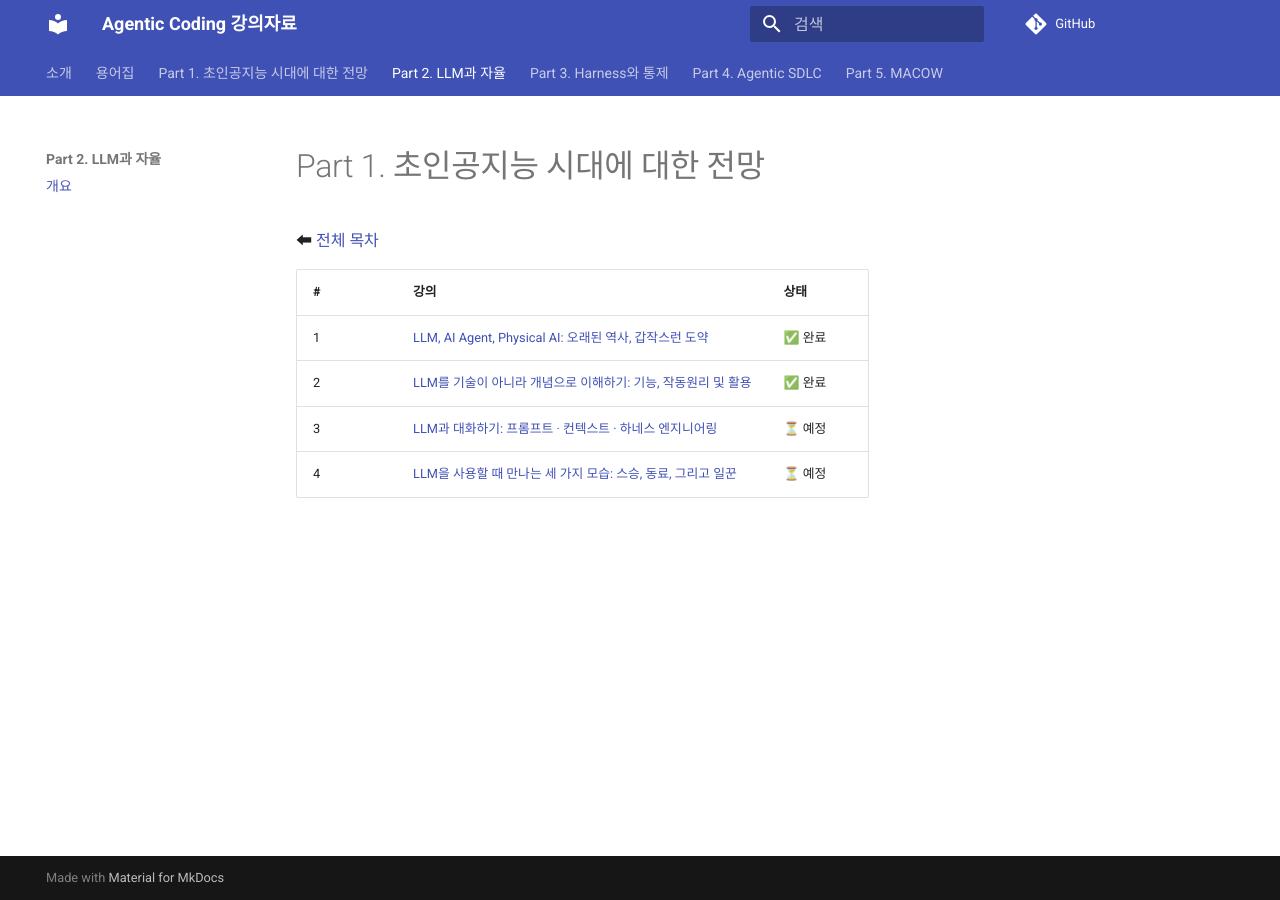
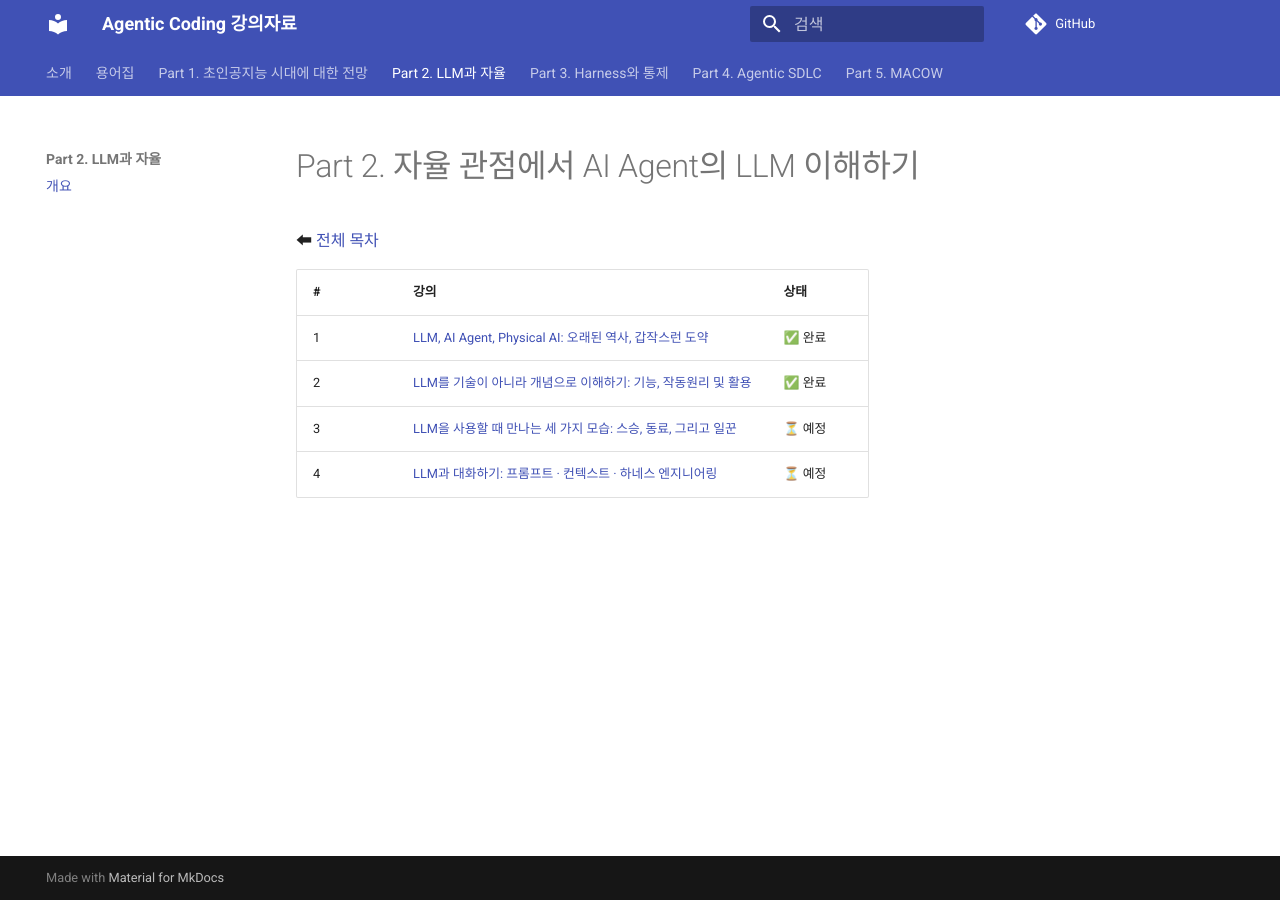
Before and after one commit to karpjoo/agentic-coding, an MkDocs documentation site: the page built from docs/part-2-llm-autonomy/README.md, in a window 1280 px wide. Built offline with MkDocs 1.6.1 and Material for MkDocs 9.7.7, drawn with Linux system fonts in a browser that asks for light colours; comment, search, counter and statistics services are not loaded.

Commit message:
LLM trinity

```diff
--- a/docs/part-2-llm-autonomy/README.md
+++ b/docs/part-2-llm-autonomy/README.md
@@ -1,4 +1,5 @@
-# Part 1. 초인공지능 시대에 대한 전망
+
+# Part 2. 자율 관점에서 AI Agent의 LLM 이해하기
 
 ⬅ [전체 목차](../README.md#3-어떤-내용으로-구성되어-있는가)
 
@@ -6,5 +7,5 @@
 |---|---|---|
 | 1 | [LLM, AI Agent, Physical AI: 오래된 역사, 갑작스런 도약](./01-three-AIs/index.md) | ✅ 완료 |
 | 2 | [LLM를 기술이 아니라 개념으로 이해하기: 기능, 작동원리 및 활용](./02-understanding-LLM/index.md) | ✅ 완료 |
-| 3 | [LLM과 대화하기: 프롬프트 · 컨텍스트 · 하네스 엔지니어링](./03-talking-with-LLMs/index.md) | ⏳ 예정 |
-| 4 | [LLM을 사용할 때 만나는 세 가지 모습: 스승, 동료, 그리고 일꾼](./04-AI-trinity/index.md) | ⏳ 예정 |
+| 3 | [LLM을 사용할 때 만나는 세 가지 모습: 스승, 동료, 그리고 일꾼](./04-AI-trinity/index.md) | ⏳ 예정 |
+| 4 | [LLM과 대화하기: 프롬프트 · 컨텍스트 · 하네스 엔지니어링](./03-talking-with-LLMs/index.md) | ⏳ 예정 |
```
Also changed, not shown: docs/part-1-agi-outlook/README.md (+6 -1 lines), docs/part-2-llm-autonomy/03-AI-trinity/index.md (added, +17 -0 lines), docs/part-2-llm-autonomy/04-AI-trinity/index.md (deleted, +0 -5 lines), docs/part-2-llm-autonomy/04-talking-with-LLMs/index.md (renamed from docs/part-2-llm-autonomy/03-talking-with-LLMs/index.md), 1 other file.
